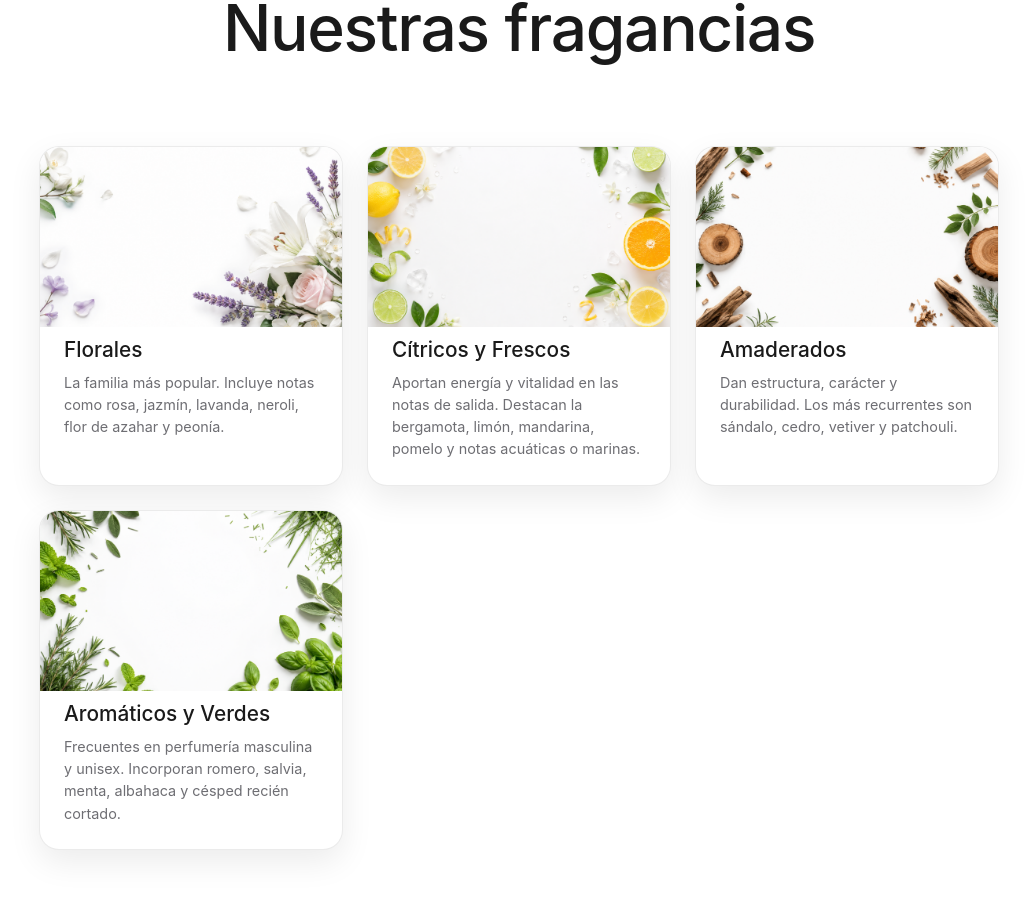
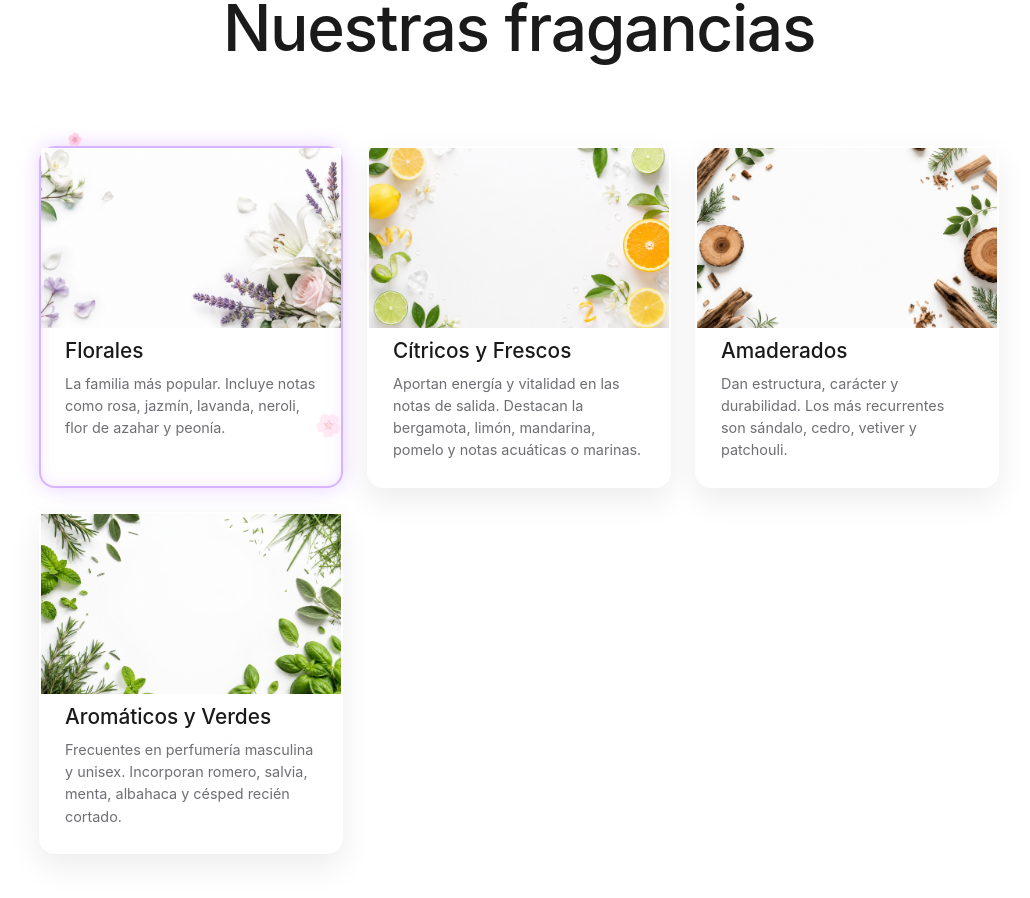
Before and after one commit to Jcrc2208/SMART-COBOT-PLATFORM, a React (Vite) app in the folder frontend/: page /login in a window 1280 px wide. Shown: the part 5137-6035 px from the top of the page, without its empty margins (121-1151 px from the left). Built offline with nearby package versions, Linux system fonts and the light colour scheme; no server answers.

Commit message:
feat: se modifica la interfaz de usuario

```diff
--- a/frontend/src/components/crear.css
+++ b/frontend/src/components/crear.css
@@ -1,3 +1,4 @@
+
 /* =========================================
     RESET / BASE
 ========================================= */
--- a/frontend/src/pages/LoginPage.jsx
+++ b/frontend/src/pages/LoginPage.jsx
@@ -16,10 +16,10 @@ const FRAMES = Object.keys(frameModules)
 const FRAME_COUNT = FRAMES.length
 
 const aromaModules = import.meta.glob('../../images/login/*.png', { eager: true })
-const florales = aromaModules['../../images/login/florales.png'].default
-const citricos = aromaModules['../../images/login/citricos.png'].default
-const amaderados = aromaModules['../../images/login/amaderados.png'].default
-const verdes = aromaModules['../../images/login/verdes.png'].default
+const florales = aromaModules['../../images/login/florales.png']?.default || ''
+const citricos = aromaModules['../../images/login/citricos.png']?.default || ''
+const amaderados = aromaModules['../../images/login/amaderados.png']?.default || ''
+const verdes = aromaModules['../../images/login/verdes.png']?.default || ''
 
 const STICKERS = [
   { at: 0 },
@@ -28,7 +28,6 @@ const STICKERS = [
   { at: 30 },
   { at: 40 },
 ]
-const STICKER_COUNT = STICKERS.length
 
 const STEPS = [
   {
@@ -37,7 +36,7 @@ const STEPS = [
   },
   {
     title: 'Receta única',
-    text: 'La  inteligencia artificial procesa tu perfil y diseña una fórmula 100% personalizada e irrepetible.',
+    text: 'La inteligencia artificial procesa tu perfil y diseña una fórmula 100% personalizada e irrepetible.',
   },
   {
     title: 'Mezcla',
@@ -49,9 +48,46 @@ const STEPS = [
   },
 ];
 
+const AROMAS_DATA = [
+  {
+    id: 'florales',
+    img: florales,
+    titulo: 'Florales',
+    text: 'La familia más popular. Incluye notas como rosa, jazmín, lavanda, neroli, flor de azahar y peonía.',
+    particleChar: '🌸',
+    glowClass: 'glow-floral'
+  },
+  {
+    id: 'citricos',
+    img: citricos,
+    titulo: 'Cítricos y Frescos',
+    text: 'Aportan energía y vitalidad en las notas de salida. Destacan la bergamota, limón, mandarina, pomelo y notas acuáticas o marinas.',
+    particleChar: '🍋',
+    glowClass: 'glow-citric'
+  },
+  {
+    id: 'amaderados',
+    img: amaderados,
+    titulo: 'Amaderados',
+    text: 'Dan estructura, carácter y durabilidad. Los más recurrentes son sándalo, cedro, vetiver y patchouli.',
+    particleChar: '🪵',
+    glowClass: 'glow-wood'
+  },
+  {
+    id: 'verdes',
+    img: verdes,
+    titulo: 'Aromáticos y Verdes',
+    text: 'Frecuentes en perfumería masculina y unisex. Incorporan romero, salvia, menta, albahaca y césped recién cortado.',
+    particleChar: '🌿',
+    glowClass: 'glow-green'
+  },
+]
+
 export default function LoginPage() {
   const { user } = useAuth()
   const [active, setActive] = useState('inicio')
+  const [selectedAroma, setSelectedAroma] = useState('florales')
+
   const sceneRef = useRef(null)
   const spaceRef = useRef(null)
   const aromasRef = useRef(null)
@@ -145,7 +181,9 @@ export default function LoginPage() {
 
   useEffect(() => {
     let lastIdx = 0
+    if (frameRef.current && FRAMES.length > 0) {
       frameRef.current.src = FRAMES[0]
+    }
     const st = ScrollTrigger.create({
       trigger: spaceRef.current,
       start: 'top top',
@@ -154,7 +192,7 @@ export default function LoginPage() {
       onUpdate: (self) => {
         const p = self.progress
         const idx = Math.min(FRAME_COUNT - 1, Math.round(p * (FRAME_COUNT - 1)))
-        if (idx !== lastIdx) {
+        if (idx !== lastIdx && frameRef.current) {
           lastIdx = idx
           frameRef.current.src = FRAMES[idx]
         }
@@ -246,36 +284,34 @@ STICKERS.forEach((s, i) => {
         <p className="block-tag">Aromas</p>
         <h2 className="how-title">Nuestras fragancias</h2>
         <div className="aromas-row" ref={aromasRowRef}>
-          {[
-            {
-              img: florales,
-              titulo: 'Florales',
-              text: 'La familia más popular. Incluye notas como rosa, jazmín, lavanda, neroli, flor de azahar y peonía.',
-            },
-            {
-              img: citricos,
-              titulo: 'Cítricos y Frescos',
-              text: 'Aportan energía y vitalidad en las notas de salida. Destacan la bergamota, limón, mandarina, pomelo y notas acuáticas o marinas.',
-            },
-            {
-              img: amaderados,
-              titulo: 'Amaderados',
-              text: 'Dan estructura, carácter y durabilidad. Los más recurrentes son sándalo, cedro, vetiver y patchouli.',
-            },
-            {
-              img: verdes,
-              titulo: 'Aromáticos y Verdes',
-              text: 'Frecuentes en perfumería masculina y unisex. Incorporan romero, salvia, menta, albahaca y césped recién cortado.',
-            },
-          ].map((a) => (
-            <div key={a.titulo} className="aroma-card">
+          {AROMAS_DATA.map((a) => {
+            const isSelected = selectedAroma === a.id
+            return (
+              <div
+                key={a.id}
+                className={`aroma-card ${isSelected ? 'selected ' + a.glowClass : ''}`}
+                onClick={() => setSelectedAroma(a.id)}
+              >
+                {/* Partículas flotantes alrededor de la tarjeta */}
+                <div className="particle-container">
+                  {[...Array(6)].map((_, idx) => (
+                    <span
+                      key={idx}
+                      className={`floating-particle p-${idx}`}
+                    >
+                      {a.particleChar}
+                    </span>
+                  ))}
+                </div>
+
                 <div className="aroma-img-wrap">
                   <img className="aroma-img" src={a.img} alt={a.titulo} />
                 </div>
                 <h4>{a.titulo}</h4>
                 <p>{a.text}</p>
               </div>
-          ))}
+            )
+          })}
         </div>
       </section>
 
--- a/frontend/src/pages/styles/login.css
+++ b/frontend/src/pages/styles/login.css
@@ -419,3 +419,86 @@
   font-size: 0.9rem;
   line-height: 1.55;
 }
+
+/* Contenedor de tarjeta con posición relativa para las partículas */
+.aroma-card {
+  position: relative;
+  cursor: pointer;
+  transition: all 0.3s ease;
+  border: 2px solid transparent;
+  border-radius: 16px;
+  background: #fff;
+  overflow: visible; /* Permitir que las partículas salgan un poco del borde */
+}
+
+.aroma-card:hover {
+  transform: translateY(-5px);
+}
+
+/* Efectos de Halo / Borde brillante al seleccionar */
+.aroma-card.selected.glow-floral {
+  border-color: #d8b4fe;
+  box-shadow: 0 0 20px rgba(216, 180, 254, 0.6), inset 0 0 15px rgba(216, 180, 254, 0.3);
+}
+
+.aroma-card.selected.glow-citric {
+  border-color: #fde047;
+  box-shadow: 0 0 20px rgba(253, 224, 71, 0.6), inset 0 0 15px rgba(253, 224, 71, 0.3);
+}
+
+.aroma-card.selected.glow-wood {
+  border-color: #d97706;
+  box-shadow: 0 0 20px rgba(217, 119, 6, 0.6), inset 0 0 15px rgba(217, 119, 6, 0.3);
+}
+
+.aroma-card.selected.glow-green {
+  border-color: #4ade80;
+  box-shadow: 0 0 20px rgba(74, 222, 128, 0.6), inset 0 0 15px rgba(74, 222, 128, 0.3);
+}
+
+/* Contenedor y Animación de Partículas */
+.particle-container {
+  position: absolute;
+  top: -15px;
+  left: -15px;
+  right: -15px;
+  bottom: -15px;
+  pointer-events: none;
+  z-index: 10;
+  opacity: 0;
+  transition: opacity 0.3s ease;
+}
+
+/* Solo mostramos partículas intensas si la tarjeta está seleccionada */
+.aroma-card.selected .particle-container {
+  opacity: 1;
+}
+
+.floating-particle {
+  position: absolute;
+  font-size: 1.2rem;
+  animation: floatParticle 3s ease-in-out infinite;
+  opacity: 0;
+}
+
+/* Animación individual dispersa para las partículas */
+.aroma-card.selected .floating-particle.p-0 { top: 0%; left: 10%; animation-delay: 0s; }
+.aroma-card.selected .floating-particle.p-1 { top: 10%; right: 5%; animation-delay: 0.5s; }
+.aroma-card.selected .floating-particle.p-2 { bottom: 5%; left: 15%; animation-delay: 1s; }
+.aroma-card.selected .floating-particle.p-3 { bottom: 10%; right: 10%; animation-delay: 1.5s; }
+.aroma-card.selected .floating-particle.p-4 { top: 50%; left: -10px; animation-delay: 0.8s; }
+.aroma-card.selected .floating-particle.p-5 { top: 40%; right: -10px; animation-delay: 1.2s; }
+
+@keyframes floatParticle {
+  0% {
+    transform: translate(0, 0) scale(0.5) rotate(0deg);
+    opacity: 0;
+  }
+  50% {
+    opacity: 1;
+  }
+  100% {
+    transform: translate(var(--tx, 20px), var(--ty, -30px)) scale(1.2) rotate(45deg);
+    opacity: 0;
+  }
+}
```
Also changed, not shown: 1 other file (tests, documents, lock files or other folders). Lines whose indentation alone changed are shown as unchanged.
